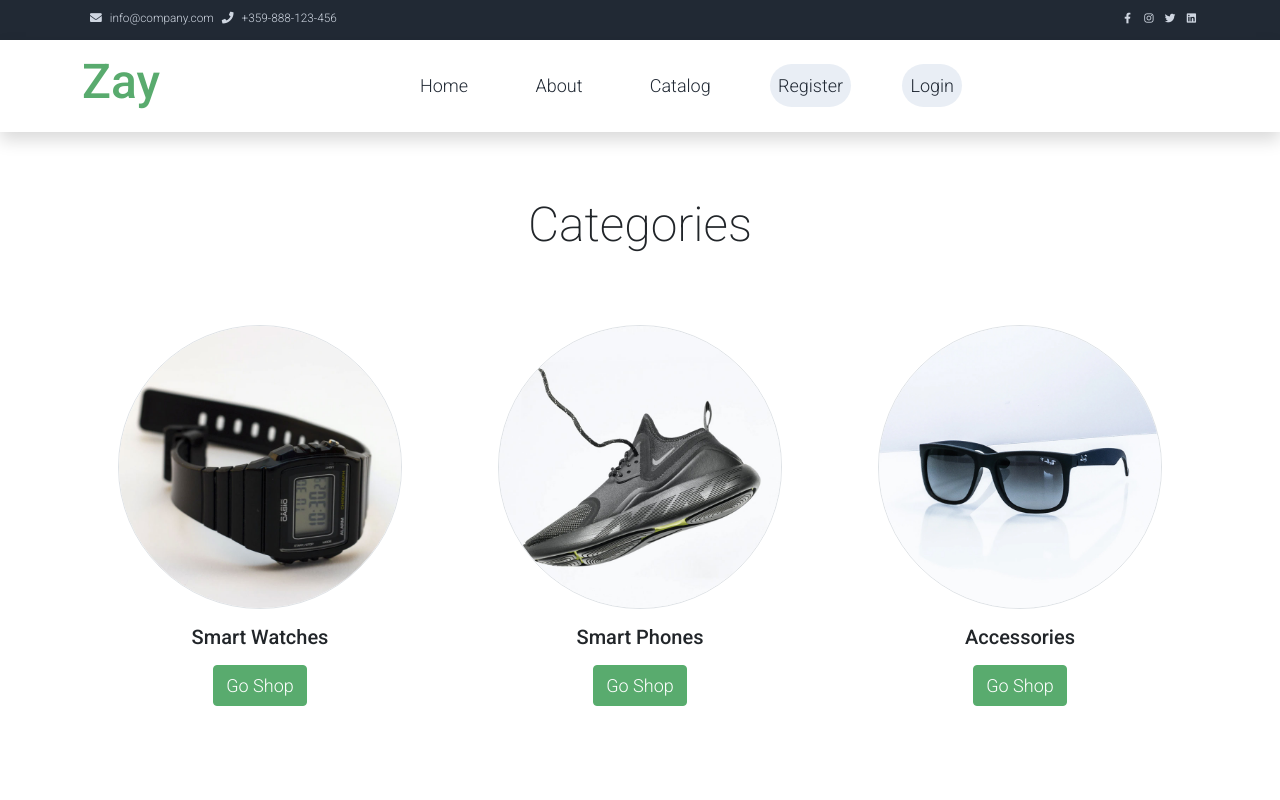
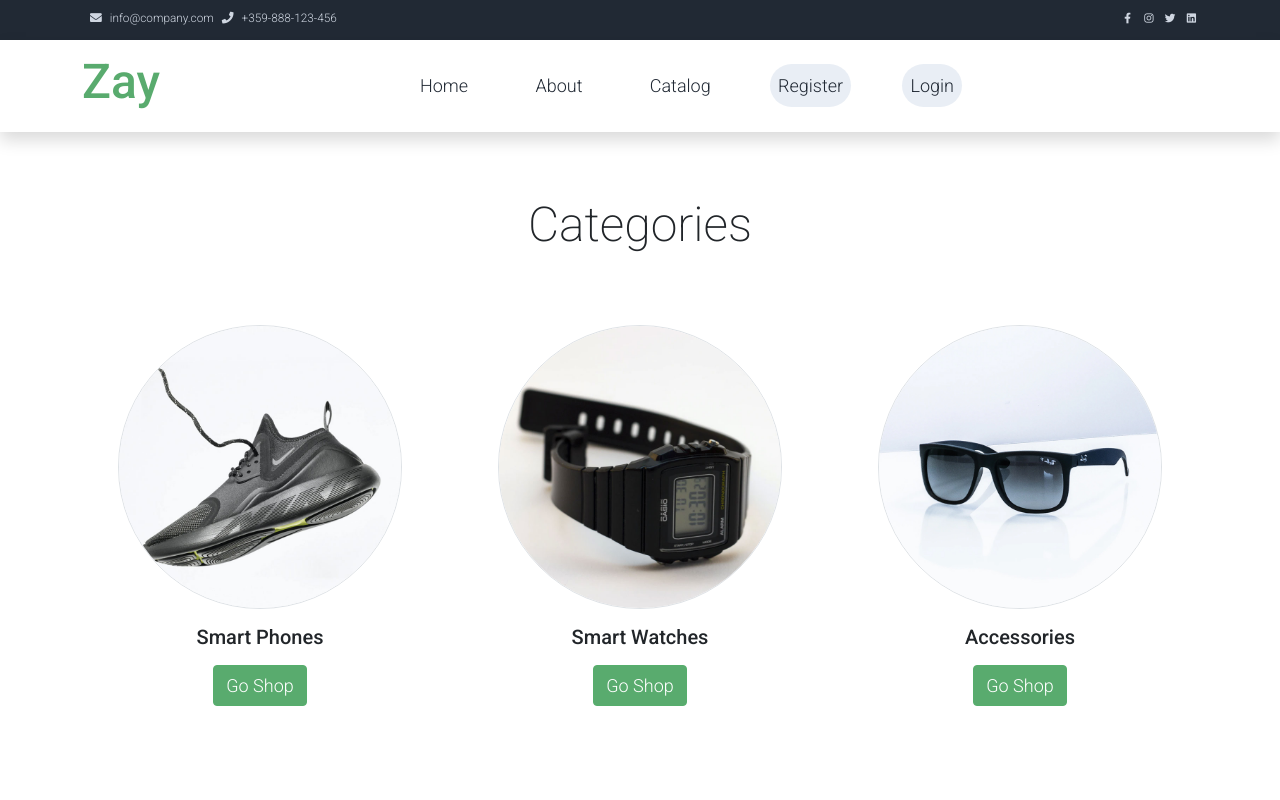
Before and after one commit to Dimitar-Stoimenov/react-softuni-project, a React (Create React App) app: page /catalog in a window 1280 px wide. Shown: the top 800 px of the page. Built offline with nearby package versions, Linux system fonts and the light colour scheme.

Commit message:
added routes to the three different categories

```diff
--- a/src/App.js
+++ b/src/App.js
@@ -47,6 +47,9 @@ function App() {
 						}
 					/>
 					<Route path="/catalog" element={<Categories />} />
+					<Route path="/catalog/smartphones" element={<>smartphone component</>} />
+					<Route path="/catalog/smartwatches" element={<>smartwatch component</>} />
+					<Route path="/catalog/accessories" element={<>accessorie component</>} />
 					<Route path="/login" element={<Login />} />
 					<Route path="/logout" element={<Logout />} />
 					<Route path="/register" element={<Register />} />
--- a/src/components/Categories/Categories.js
+++ b/src/components/Categories/Categories.js
@@ -11,19 +11,19 @@ const Categories = () => {
             </div>
             <div className="row">
                 <div className="col-12 col-md-4 p-5 mt-3">
-                    <a href="#"><img src="/img/category_img_01.jpg" className="rounded-circle img-fluid border" /></a>
-                    <h5 className="text-center mt-3 mb-3">Smart Watches</h5>
-                    <p className="text-center"><a className="btn btn-success">Go Shop</a></p>
+                    <Link to="./smartphones"><img src="/img/category_img_02.jpg" className="rounded-circle img-fluid border" /></Link>
+                    <h2 className="h5 text-center mt-3 mb-3">Smart Phones</h2>
+                    <p className="text-center"><Link to="./smartphones" className="btn btn-success">Go Shop</Link></p>
                 </div>
                 <div className="col-12 col-md-4 p-5 mt-3">
-                    <a href="#"><img src="/img/category_img_02.jpg" className="rounded-circle img-fluid border" /></a>
-                    <h2 className="h5 text-center mt-3 mb-3">Smart Phones</h2>
-                    <p className="text-center"><a className="btn btn-success">Go Shop</a></p>
+                    <Link to="./smartwatches"><img src="/img/category_img_01.jpg" className="rounded-circle img-fluid border" /></Link>
+                    <h5 className="text-center mt-3 mb-3">Smart Watches</h5>
+                    <p className="text-center"><Link to="./smartwatches" className="btn btn-success">Go Shop</Link></p>
                 </div>
                 <div className="col-12 col-md-4 p-5 mt-3">
-                    <a href="#"><img src="/img/category_img_03.jpg" className="rounded-circle img-fluid border" /></a>
+                    <Link to="./accessories"><img src="/img/category_img_03.jpg" className="rounded-circle img-fluid border" /></Link>
                     <h2 className="h5 text-center mt-3 mb-3">Accessories</h2>
-                    <p className="text-center"><a className="btn btn-success">Go Shop</a></p>
+                    <p className="text-center"><Link to="./accessories" className="btn btn-success">Go Shop</Link></p>
                 </div>
             </div>
         </section>
```
